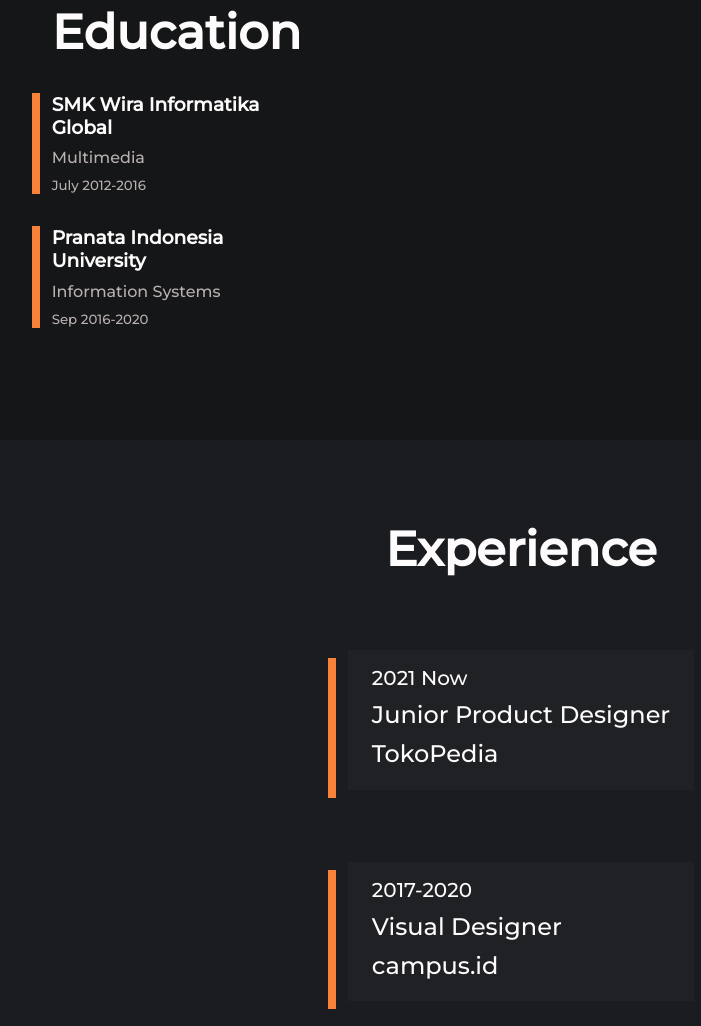
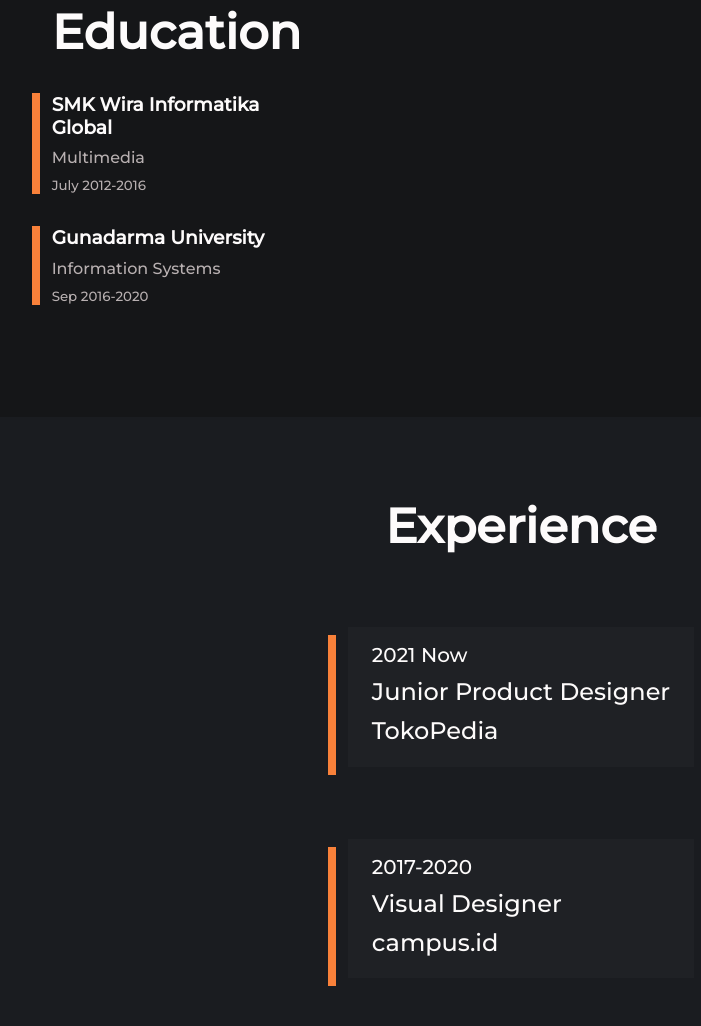
Before and after one commit to mamaysomantri/mamaysomantri, a plain HTML site: page index.html in a window 1280 px wide. Shown: the part 1271-2297 px from the top of the page, without its empty margins (119-820 px from the left). Drawn offline with Linux system fonts and the light colour scheme.

Commit message:
Update index.html

```diff
--- a/index.html
+++ b/index.html
@@ -70,7 +70,7 @@
                 <small>July 2012-2016</small>
             </div>
             <div class="container">
-                <h3>Pranata Indonesia University</h3>
+                <h3>Gunadarma University</h3>
                 <p>Information Systems</p>
                 <small>Sep 2016-2020</small>
             </div>
```
